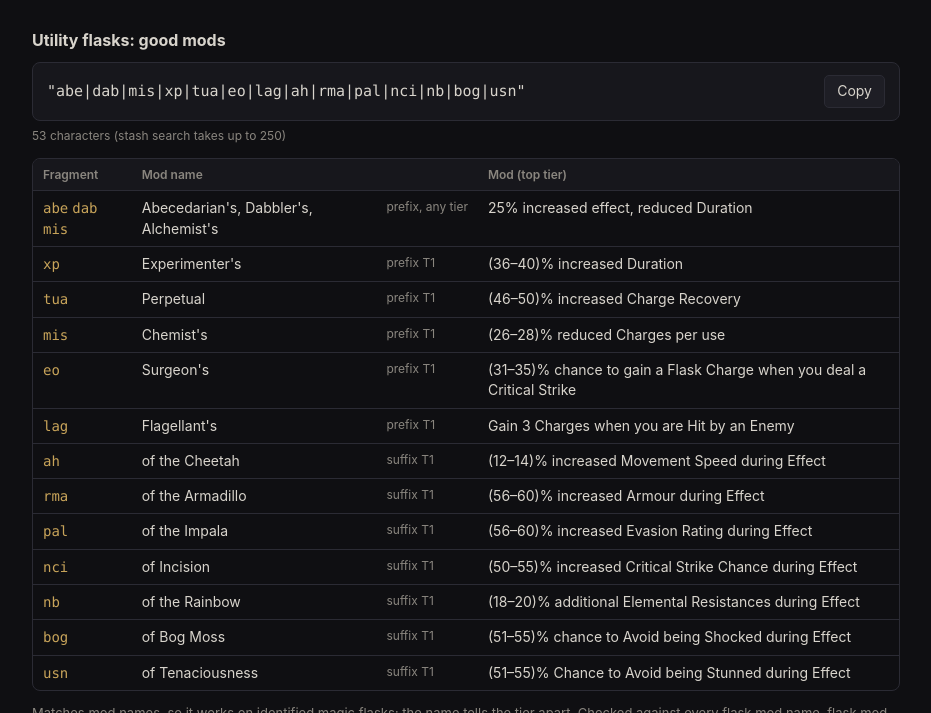
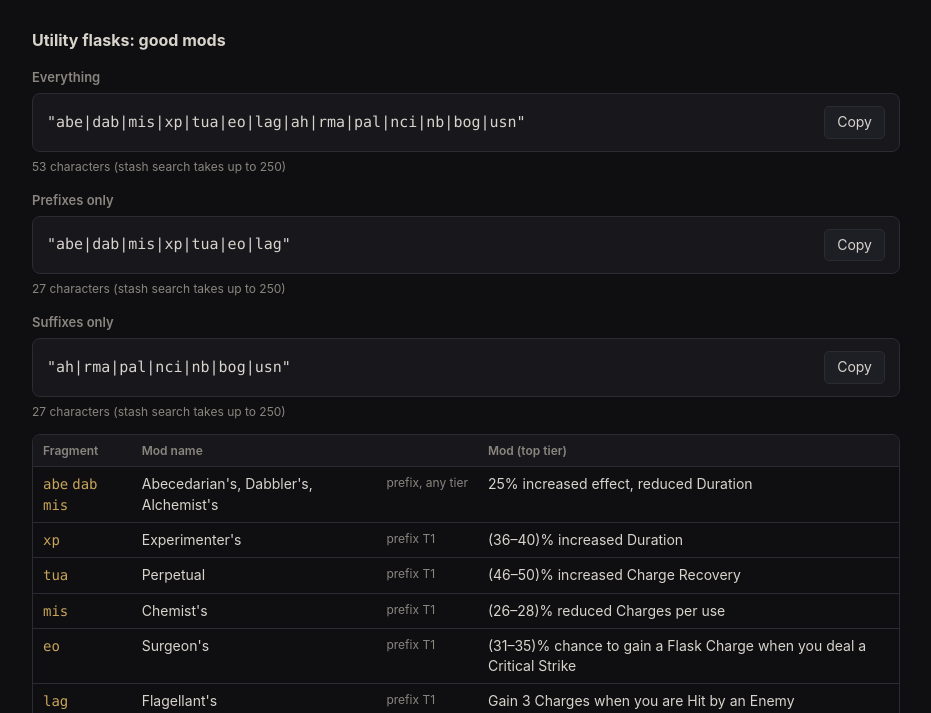
Before and after one commit to seitrec/PoBTools, a website: page docs/regex/index.html in a window 1280 px wide. Shown: the part 87-800 px from the top of the page, without its empty margins (174-1105 px from the left). Drawn offline with Linux system fonts and the light colour scheme.

Commit message:
Update crafting pages (recombinator, build census, flips, viscera, nightmare, regex)

```diff
--- a/docs/regex/index.html
+++ b/docs/regex/index.html
@@ -44,6 +44,7 @@
     .regex button:hover { border-color: var(--accent); }
     .regex button.done { color: var(--good); border-color: var(--good); }
     .len { color: var(--muted); font-size: 12px; margin-top: 6px; }
+    h3.label { margin: 16px 0 6px; font-size: 13px; font-weight: 600; color: var(--muted); }
 
     .scroll { overflow-x: auto; border: 1px solid var(--line); border-radius: 8px; }
     table { width: 100%; border-collapse: collapse; }
@@ -61,11 +62,26 @@
   <div class="sub">Paste into the stash search box, quotes included.</div>
 
   <h2>Utility flasks: good mods</h2>
+  <h3 class="label">Everything</h3>
   <div class="regex">
     <code id="flaskRegex">"abe|dab|mis|xp|tua|eo|lag|ah|rma|pal|nci|nb|bog|usn"</code>
     <button type="button" data-copy="flaskRegex">Copy</button>
   </div>
   <div class="len" id="flaskLen"></div>
+
+  <h3 class="label">Prefixes only</h3>
+  <div class="regex">
+    <code id="prefixRegex">"abe|dab|mis|xp|tua|eo|lag"</code>
+    <button type="button" data-copy="prefixRegex">Copy</button>
+  </div>
+  <div class="len" id="prefixLen"></div>
+
+  <h3 class="label">Suffixes only</h3>
+  <div class="regex">
+    <code id="suffixRegex">"ah|rma|pal|nci|nb|bog|usn"</code>
+    <button type="button" data-copy="suffixRegex">Copy</button>
+  </div>
+  <div class="len" id="suffixLen"></div>
 
   <div class="scroll" style="margin-top:14px"><table>
     <thead><tr><th>Fragment</th><th>Mod name</th><th></th><th>Mod (top tier)</th></tr></thead>
```
